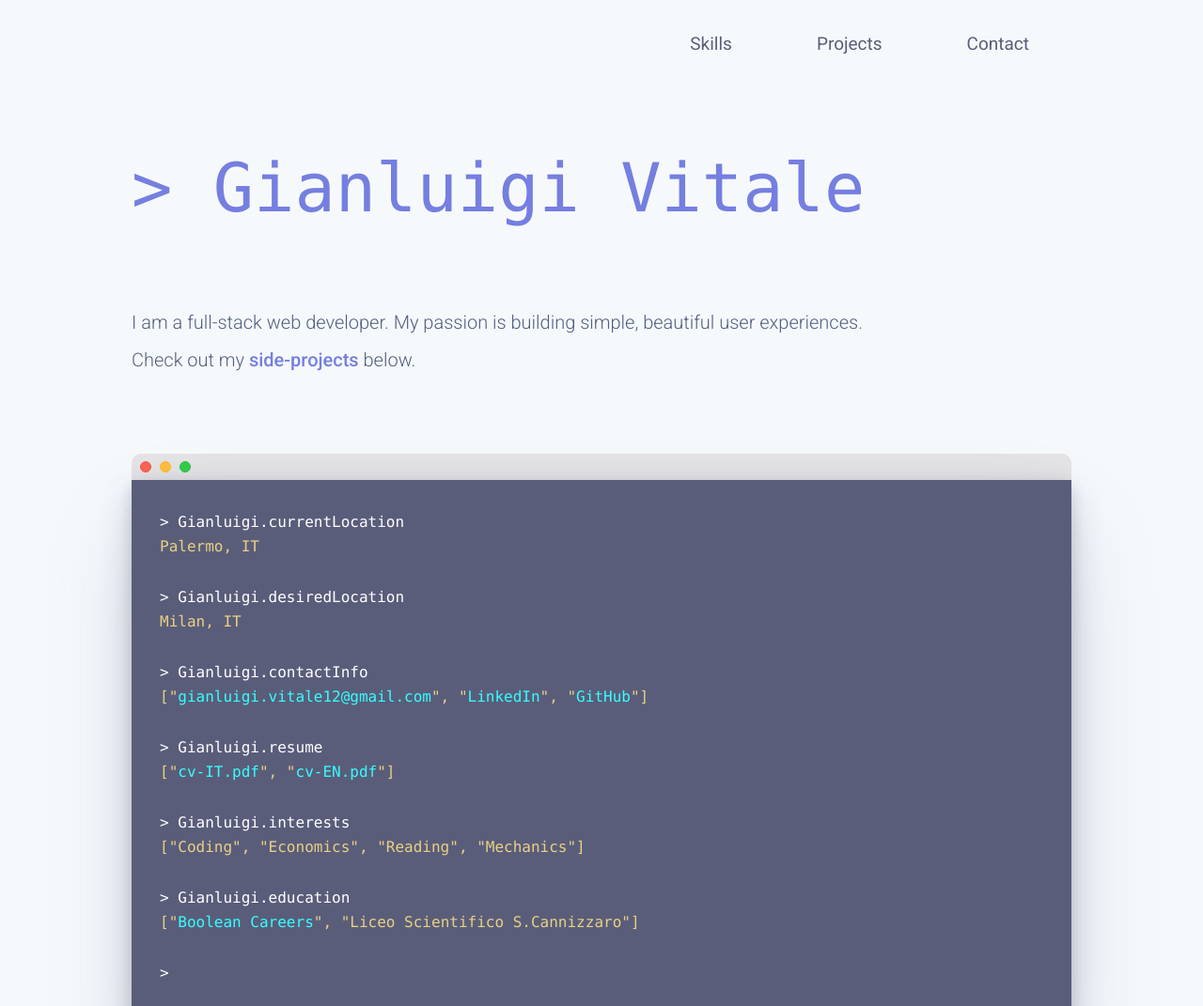
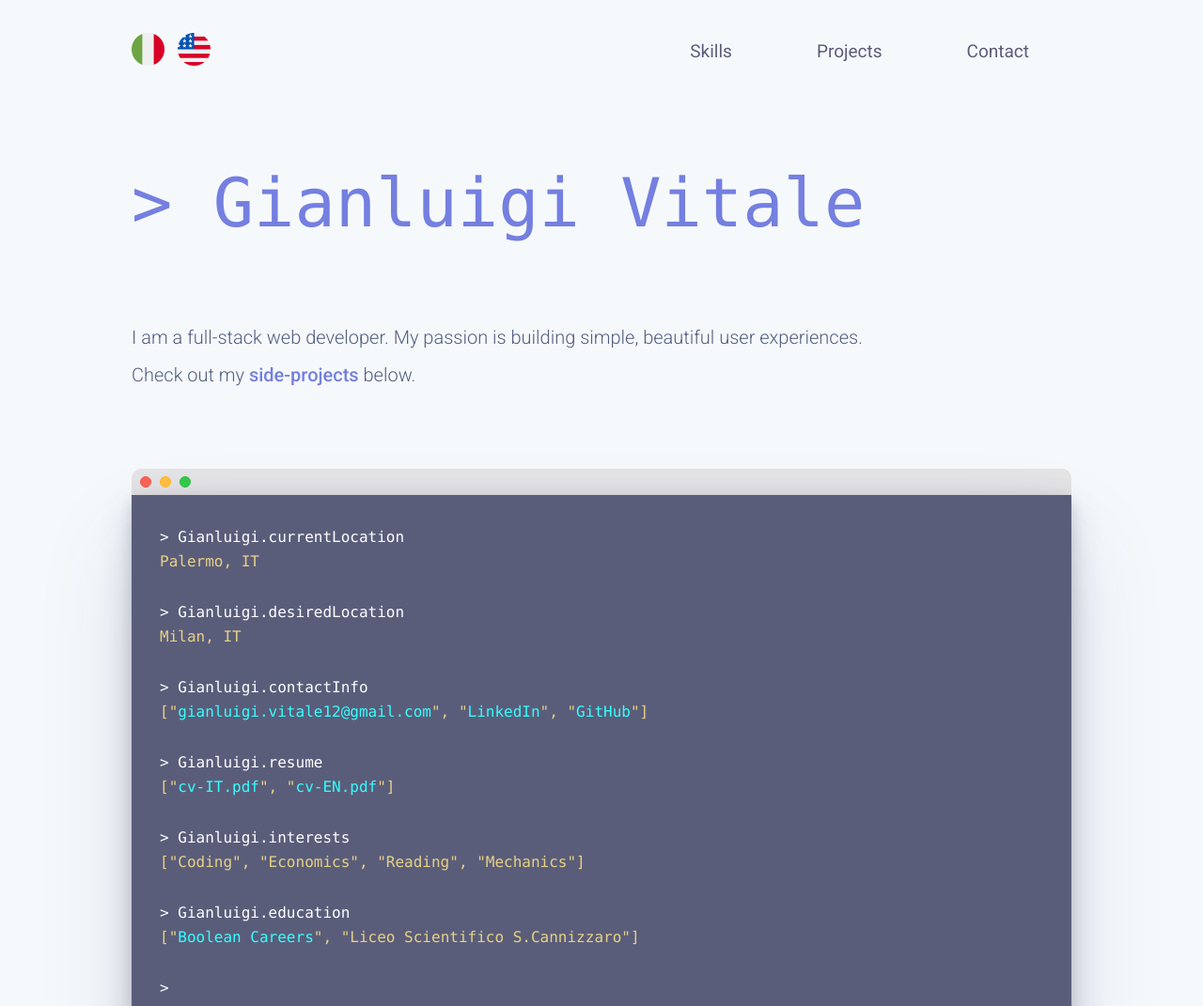
Before and after one commit to GianluigiVitale/portfolio, a website: page index.html in a window 1280 px wide. Shown: the top 1071 px of the page at 94% size. Drawn offline with nearby package versions, Linux system fonts and the light colour scheme.

Commit message:
it version

```diff
--- a/index.html
+++ b/index.html
@@ -21,8 +21,8 @@
             <div class="container">
                 <nav class="header-nav">
                     <div class="languages">
-                        <!-- <img id="it" src="assets/it.png" alt="it">
-                        <img id="en" src="assets/en.png" alt="en"> -->
+                        <img id="it" src="assets/it.png" alt="it">
+                        <img id="en" src="assets/en.png" alt="en">
                     </div>
                     <ul>
                         <li><a href="#skills" id="goSkills">Skills</a></li>
```
